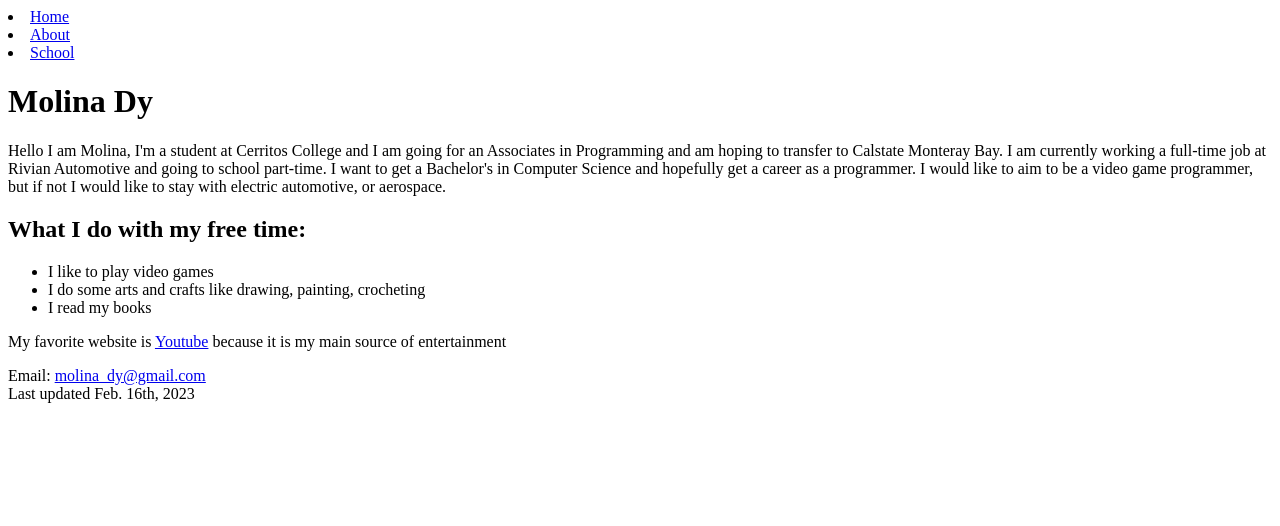
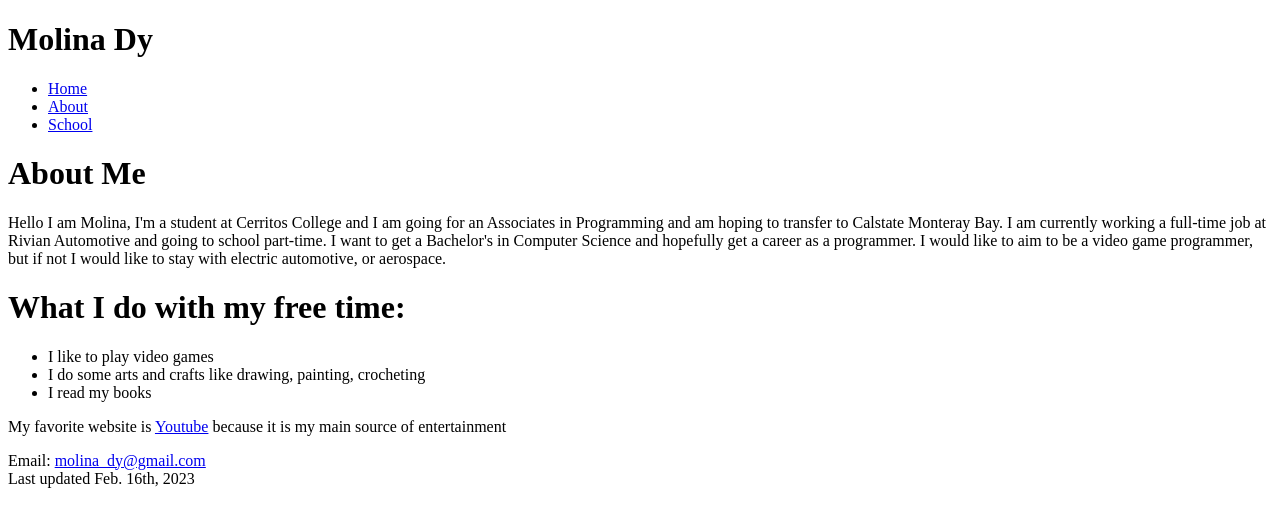
Before and after one commit to Molina-Dy/CIS162-Cerritos, a plain HTML site: page index.html in a window 1280 px wide. Drawn offline with Linux system fonts and the light colour scheme.

Commit message:
Update index.html

```diff
--- a/index.html
+++ b/index.html
@@ -1,22 +1,25 @@
 <!DOCTYPE html>
 <html lang=en>
 <head>
-        <meta charset="utf-8">
-    <title>Project 1-1</title>
+    <meta charset="utf-8">
+    <title>Molina Dy</title>
     </head>
 
 <body>
+    <h1>Molina Dy</h1>
     <nav>
+        <ul>
         <li><a href="index.html">Home</a></li>
         <li><a href="about.html">About</a></li>
         <li><a href="#">School</a></li>
+        </ul>
     </nav>
 
-    <h1>Molina Dy</h1>
+    <h1>About Me</h1>
 
     <p>Hello I am Molina, I'm a student at Cerritos College and I am going for an Associates in Programming and am hoping to transfer to Calstate Monteray Bay. I am currently working a full-time job at Rivian Automotive and going to school part-time. I want to get a Bachelor's in Computer Science and hopefully get a career as a programmer. I would like to aim to be a video game programmer, but if not I would like to stay with electric automotive, or aerospace.</p>
 
-    <h2>What I do with my free time:</h2>
+    <h1>What I do with my free time:</h1>
 
     <ul>
     <li>I like to play video games</li>
```
